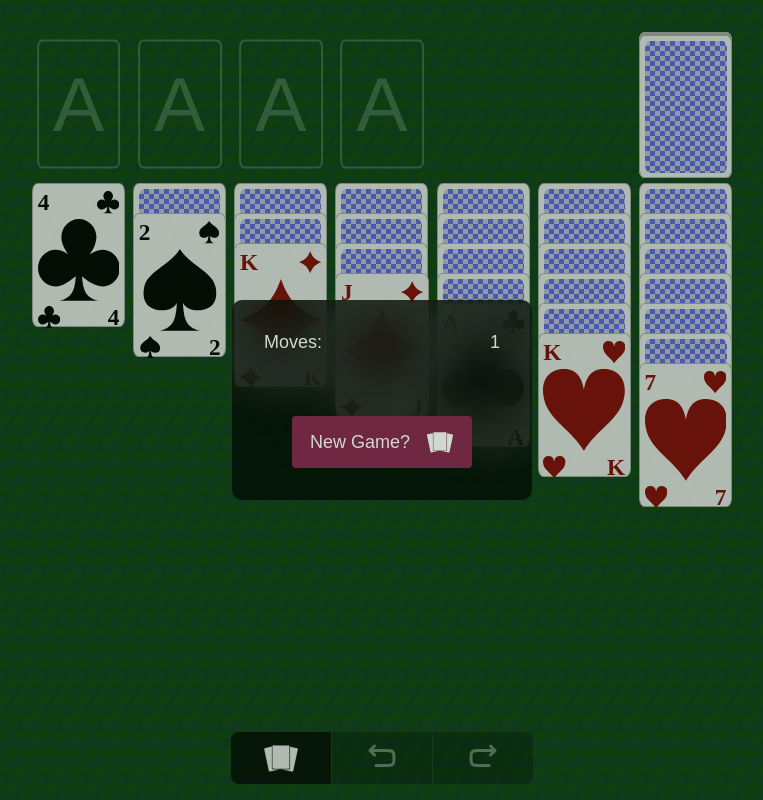
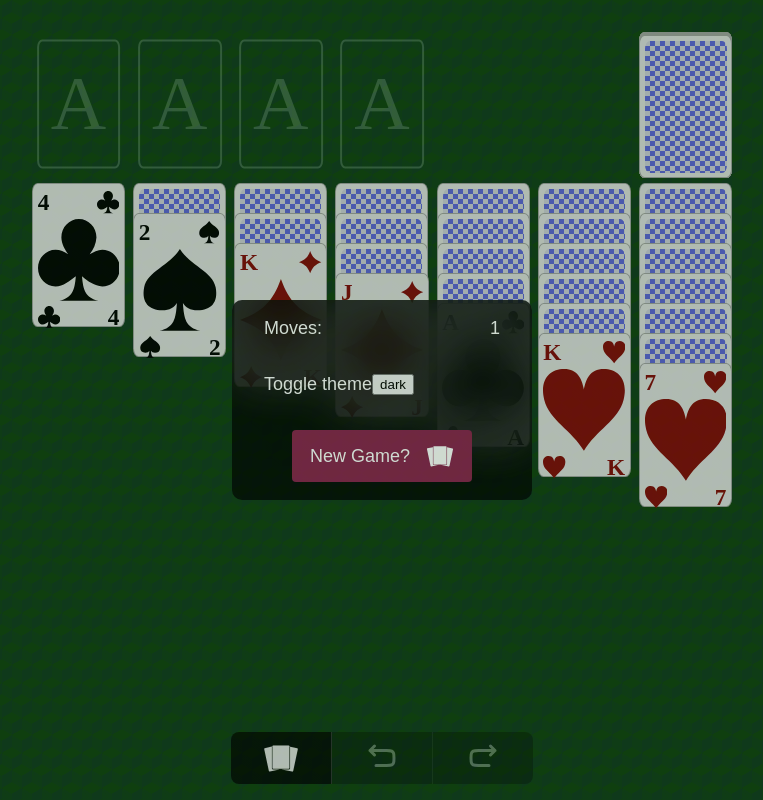
Before and after one commit to tylertierney/solitaire, a React (Vite) app: page / in a window 1280 px wide. Both pictures are taken after a click on the button 539 px from the left and 758 px from the top of the page. Shown: the whole page, without its empty margins (258-1021 px from the left). Built offline with nearby package versions, Linux system fonts and the light colour scheme.

Commit message:
adding dark theme

```diff
--- a/src/components/Card/Card.module.scss
+++ b/src/components/Card/Card.module.scss
@@ -33,8 +33,8 @@
 
     .front,
     .back {
-      background-color: white;
-      border: 1px solid rgba(0, 0, 0, 0.285);
+      background-color: var(--bg-card);
+      border: 1px solid var(--card-border-color);
       border-radius: inherit;
       position: absolute;
       width: 100%;
@@ -48,20 +48,20 @@
     }
 
     .front {
-      color: black;
+      color: var(--black-card-color);
       font-size: 25cqw;
       user-select: none;
 
       &.diamond,
       &.heart {
-        color: rgb(148, 8, 8);
-        fill: rgb(148, 8, 8);
+        color: var(--red-card-color);
+        fill: var(--red-card-color);
       }
 
       &.club,
       &.spade {
-        color: black;
-        fill: black;
+        color: var(--black-card-color);
+        fill: var(--black-card-color);
       }
 
       .middle {
@@ -78,28 +78,27 @@
       .pattern {
         display: flex;
         flex-grow: 1;
-        background-color: #e5e5f7;
         opacity: 0.8;
         border-radius: inherit;
 
-        background-color: #e5e5f7;
+        background-color: var(--card-back-pattern-2);
         opacity: 0.8;
         background-image:
           repeating-linear-gradient(
             45deg,
-            #444cf7 25%,
+            var(--card-back-pattern) 25%,
             transparent 25%,
             transparent 75%,
-            #444cf7 75%,
-            #444cf7
+            var(--card-back-pattern) 75%,
+            var(--card-back-pattern)
           ),
           repeating-linear-gradient(
             45deg,
-            #444cf7 25%,
-            #c3c3da 25%,
-            #c3c3ff 75%,
-            #444cf7 75%,
-            #444cf7
+            var(--card-back-pattern) 25%,
+            var(--card-back-pattern-2) 25%,
+            var(--card-back-pattern-2) 75%,
+            var(--card-back-pattern) 75%,
+            var(--card-back-pattern)
           );
         background-position:
           0 0,
--- a/src/components/Card/Card.tsx
+++ b/src/components/Card/Card.tsx
@@ -54,7 +54,9 @@ export default function Card({
         const target = e.target as HTMLDivElement
         target.releasePointerCapture(e.pointerId)
       }}
-      onClick={() => onClick?.({ suit, value } as CardType)}
+      onClick={() => {
+        onClick?.({ suit, value } as CardType)
+      }}
     >
       <div className={styles.inner}>
         <div className={`${styles.front} ${styles[suit]}`}>
--- a/src/components/GamePage/GamePage.module.scss
+++ b/src/components/GamePage/GamePage.module.scss
@@ -7,11 +7,12 @@
   max-width: 700px;
   min-width: 700px;
   margin-top: 2rem;
-  -webkit-user-select: none; /* For WebKit/iOS */
-  -moz-user-select: none; /* For Firefox */
-  -ms-user-select: none; /* For IE/Edge */
+  -webkit-user-select: none;
+  -moz-user-select: none;
+  -ms-user-select: none;
   user-select: none;
   --webkit-tap-highlight-color: transparent;
+  font-family: serif;
 
   .cell {
     aspect-ratio: 130 / 200;
--- a/src/components/Menu/Menu.tsx
+++ b/src/components/Menu/Menu.tsx
@@ -1,4 +1,5 @@
 import { useDispatch, useHistory } from '../../context/HistoryContext'
+import { useTheme } from '../../context/ThemeContext'
 import { CardFanIcon } from '../../svg/CardFanIcon'
 import styles from './Menu.module.scss'
 
@@ -7,6 +8,7 @@ type Props = {
 }
 
 export default function Menu({ onNewGame }: Props) {
+  const { darkTheme, setDarkTheme } = useTheme()
   const { moves } = useHistory()
   const dispatch = useDispatch()
 
@@ -15,6 +17,12 @@ export default function Menu({ onNewGame }: Props) {
       <li className={`${styles.li} ${styles.moves}`}>
         <span>Moves:</span>
         <span>{moves.length}</span>
+      </li>
+      <li className={`${styles.li}`}>
+        <span>Toggle theme</span>
+        <button onClick={() => setDarkTheme((prev) => !prev)}>
+          {darkTheme ? 'light' : 'dark'}
+        </button>
       </li>
       <li className={`${styles.li} ${styles.newGame}`}>
         <button
--- a/src/components/Tower/Tower.module.scss
+++ b/src/components/Tower/Tower.module.scss
@@ -1,12 +1,17 @@
 .tower {
-  // position: relative;
   height: 100%;
   width: 100%;
-  // top: 5cqh;
   container-type: inline-size;
 
   .card {
     position: absolute;
     left: 0;
   }
+
+  .dot {
+    width: 6px;
+    height: 6px;
+    background: green;
+    position: fixed;
+  }
 }
--- a/src/context/HistoryContext.tsx
+++ b/src/context/HistoryContext.tsx
@@ -44,7 +44,7 @@ const gameReducer: GameReducer = (
   action: Action,
 ): History => {
   const { moves, index } = history
-  const currState = moves.at(index) as GameState
+  const currState = cloneGameState(moves.at(index) as GameState)
 
   switch (action.type) {
     case 'revealStock': {
@@ -99,7 +99,7 @@ const gameReducer: GameReducer = (
           if (i === foundationIdx) {
             return [...f, card]
           }
-          return f
+          return f.filter((c) => c.id !== card.id)
         }) as GameState['foundations'],
         stockpile: currState.stockpile.map((s) =>
           s.filter((c) => c.id !== card.id),
--- /dev/null
+++ b/src/context/ThemeContext.tsx
@@ -0,0 +1,46 @@
+/* eslint-disable react-refresh/only-export-components */
+import {
+  createContext,
+  useContext,
+  useEffect,
+  useState,
+  type Dispatch,
+  type PropsWithChildren,
+  type SetStateAction,
+} from 'react'
+
+type ThemeContextType = {
+  darkTheme: boolean
+  setDarkTheme: Dispatch<SetStateAction<boolean>>
+}
+
+export const ThemeContext = createContext<ThemeContextType>({
+  darkTheme: false,
+  setDarkTheme: () => ({}),
+})
+
+export function ThemeProvider({ children }: PropsWithChildren) {
+  const [darkTheme, setDarkTheme] = useState(
+    Boolean(JSON.parse(localStorage.getItem('dark-theme') ?? 'false')),
+  )
+
+  useEffect(() => {
+    if (darkTheme) {
+      localStorage.setItem('dark-theme', JSON.stringify(true))
+      document.body.classList.add('dark-theme')
+    } else {
+      document.body.classList.remove('dark-theme')
+      localStorage.setItem('dark-theme', JSON.stringify(false))
+    }
+  }, [darkTheme])
+
+  return (
+    <ThemeContext.Provider value={{ darkTheme, setDarkTheme }}>
+      {children}
+    </ThemeContext.Provider>
+  )
+}
+
+export function useTheme() {
+  return useContext(ThemeContext)
+}
--- a/src/index.scss
+++ b/src/index.scss
@@ -3,7 +3,19 @@
 }
 
 body {
-  background-color: rgb(17, 65, 31);
+  --bg-color: rgb(17, 65, 31);
+  --bg-color-pattern: #124811;
+  --bg-color-pattern-2: #12481177;
+
+  --bg-card: white;
+  --black-card-color: black;
+  --red-card-color: rgb(148, 8, 8);
+  --card-border-color: rgba(0, 0, 0, 0.285);
+
+  --card-back-pattern: #444cf7;
+  --card-back-pattern-2: #e5e5f7;
+
+  background-color: var(--bg-color);
   display: flex;
   flex-direction: column;
   font-family: serif;
@@ -14,51 +26,51 @@ body {
   background-image:
     linear-gradient(
       30deg,
-      #124811 12%,
+      var(--bg-color-pattern) 12%,
       transparent 12.5%,
       transparent 87%,
-      #124811 87.5%,
-      #124811
+      var(--bg-color-pattern) 87.5%,
+      var(--bg-color-pattern)
     ),
     linear-gradient(
       150deg,
-      #124811 12%,
+      var(--bg-color-pattern) 12%,
       transparent 12.5%,
       transparent 87%,
-      #124811 87.5%,
-      #124811
+      var(--bg-color-pattern) 87.5%,
+      var(--bg-color-pattern)
     ),
     linear-gradient(
       30deg,
-      #124811 12%,
+      var(--bg-color-pattern) 12%,
       transparent 12.5%,
       transparent 87%,
-      #124811 87.5%,
-      #124811
+      var(--bg-color-pattern) 87.5%,
+      var(--bg-color-pattern)
     ),
     linear-gradient(
       150deg,
-      #124811 12%,
+      var(--bg-color-pattern) 12%,
       transparent 12.5%,
       transparent 87%,
-      #124811 87.5%,
-      #124811
+      var(--bg-color-pattern) 87.5%,
+      var(--bg-color-pattern)
     ),
     linear-gradient(
       60deg,
-      #12481177 25%,
+      var(--bg-color-pattern-2) 25%,
       transparent 25.5%,
       transparent 75%,
-      #12481177 75%,
-      #12481177
+      var(--bg-color-pattern-2) 75%,
+      var(--bg-color-pattern-2)
     ),
     linear-gradient(
       60deg,
-      #12481177 25%,
+      var(--bg-color-pattern-2) 25%,
       transparent 25.5%,
       transparent 75%,
-      #12481177 75%,
-      #12481177
+      var(--bg-color-pattern-2) 75%,
+      var(--bg-color-pattern-2)
     );
   background-size: 20px 35px;
   background-position:
@@ -75,6 +87,20 @@ body {
     gap: 1rem;
     align-items: center;
   }
+
+  &.dark-theme {
+    --bg-color: rgb(21, 21, 21);
+    --bg-color-pattern: rgb(27, 27, 27);
+    --bg-color-pattern-2: rgb(24, 24, 24);
+
+    --bg-card: black;
+    --black-card-color: rgb(241, 241, 241);
+    --red-card-color: rgb(255, 71, 71);
+    --card-border-color: rgba(255, 255, 255, 0.2);
+
+    --card-back-pattern: #0b1a42;
+    --card-back-pattern-2: #464672;
+  }
 }
 
 .App {
--- a/src/main.tsx
+++ b/src/main.tsx
@@ -4,12 +4,15 @@ import './index.scss'
 import App from './App.tsx'
 import { HistoryProvider } from './context/HistoryContext.tsx'
 import { DragProvider } from './context/DragContext.tsx'
+import { ThemeProvider } from './context/ThemeContext.tsx'
 
 createRoot(document.getElementById('root')!).render(
   <StrictMode>
     <HistoryProvider>
       <DragProvider>
-        <App />
+        <ThemeProvider>
+          <App />
+        </ThemeProvider>
       </DragProvider>
     </HistoryProvider>
   </StrictMode>,
--- a/src/utils/utils.ts
+++ b/src/utils/utils.ts
@@ -82,22 +82,27 @@ export function getDropZoneFromEvent(
   e: PointerEvent | React.PointerEvent,
   drag: DragState,
 ): HTMLDivElement | null {
-  let el = document.elementFromPoint(
-    e.clientX,
-    e.clientY,
-  ) as HTMLDivElement | null
+  const coordsOnCard = [
+    [e.clientX, e.clientY],
 
-  el = traverseUpThroughDomForDropzoneAttr(el)
+    //top
+    [drag.x + 0.5 * drag.width, drag.y],
+    //right
+    [drag.x + drag.width, drag.y + 0.5 * drag.height],
+    //bottom
+    [drag.x + 0.5 * drag.width, drag.y + drag.height],
+    //left
+    [drag.x, drag.y + 0.5 * drag.height],
+  ]
 
-  // try a coord at the top middle of the card
-  if (!el) {
-    el = document.elementFromPoint(
-      drag.x - drag.offsetX + 0.5 * drag.width,
-      drag.y - drag.offsetY,
-    ) as HTMLDivElement | null
+  for (const [x, y] of coordsOnCard) {
+    const el = document.elementFromPoint(x, y) as HTMLDivElement | null
+
+    const res = traverseUpThroughDomForDropzoneAttr(el)
+    if (res) return res
   }
 
-  return traverseUpThroughDomForDropzoneAttr(el)
+  return null
 }
 
 export function canMoveToFoundation(
```
